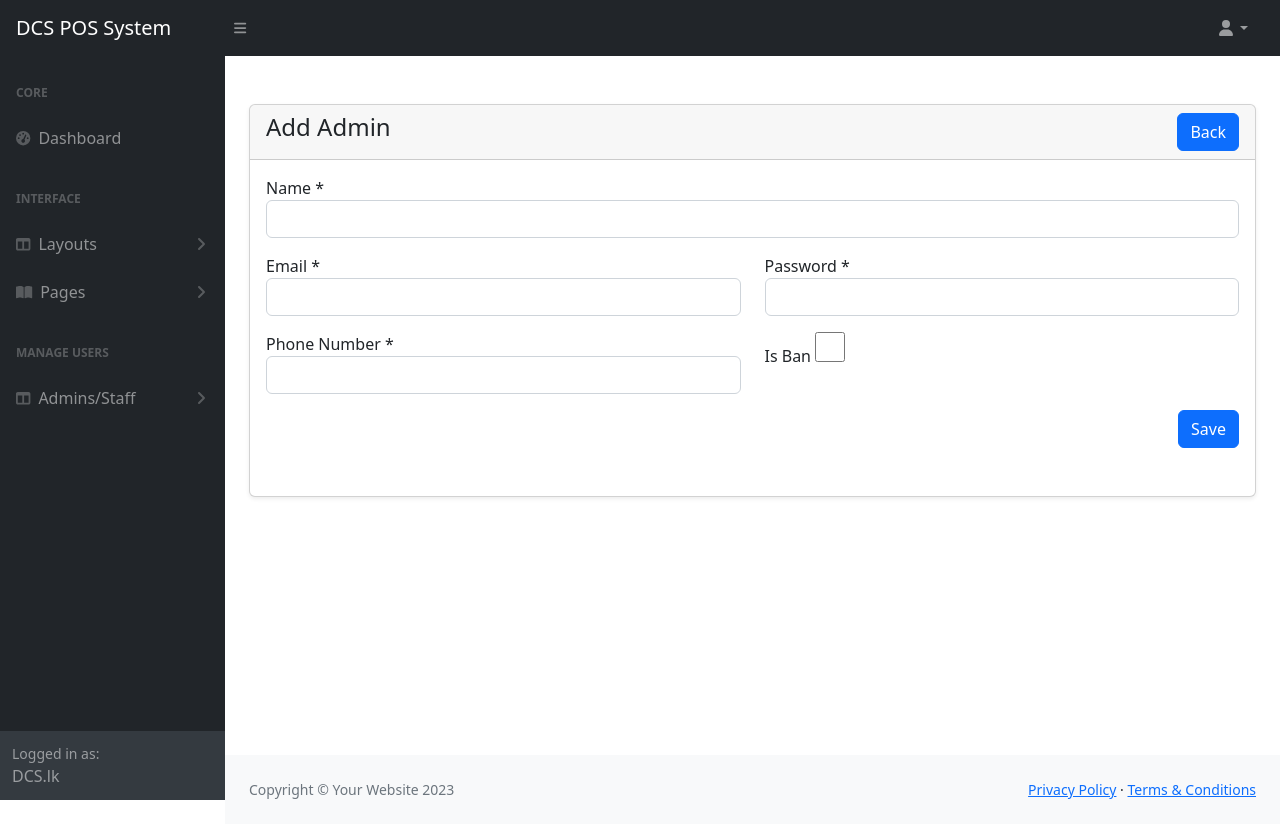
After one commit to daham24/DCS-POS-System, a PHP site: page /admin/admins-create.php in a window 1280 px wide. The commit adds this page. Run offline with PHP 8.4, Linux system fonts and the light colour scheme; some libraries are stand-ins or nearby versions.

Commit message:
Fourth commit

```diff
--- /dev/null
+++ b/admin/admins-create.php
@@ -0,0 +1,46 @@
+<?php include('includes/header.php');?>
+
+<div class="container-fluid px-4">
+
+  <div class="card mt-4 shadow-sm">
+      <div class="card-header">
+        <h4 class="mb-0">Add Admin
+          <a href="admins-create.php" class="btn btn-primary float-end">Back</a>
+        </h4>
+      </div>
+      <div class="card-body">
+       <?php alertMessage(); ?>
+       <form action="code.php" method="POST">
+          <div class="row">
+            <div class="col-md-12 mb-3">
+              <label for="">Name *</label>
+              <input type="text" name="name" required class="form-control"/>
+            </div>
+            <div class="col-md-6 mb-3">
+              <label for="">Email *</label>
+              <input type="email" name="email" required class="form-control"/>
+            </div>
+            <div class="col-md-6 mb-3">
+              <label for="">Password *</label>
+              <input type="password" name="password" required class="form-control"/>
+            </div>
+            <div class="col-md-6 mb-3">
+              <label for="">Phone Number *</label>
+              <input type="number" name="phone" required class="form-control"/>
+            </div>
+            <div class="col-md-3 mb-3">
+              <label for="">Is Ban</label>
+              <input type="checkbox" name="is_ban" style="width: 30px; height: 30px;" />
+            </div>
+            <div class="col-md-12 mb-3 text-end">
+              <button type="submit" name="saveAdmin" class="btn btn-primary">Save</button>
+            </div>
+          </div>
+
+       </form>
+      </div>
+  </div>
+
+</div>
+
+<?php include('includes/footer.php');?>
--- a/admin/includes/header.php
+++ b/admin/includes/header.php
@@ -1,3 +1,6 @@
+<?php
+require '../config/function.php'
+?>
 <!DOCTYPE html>
 <html lang="en">
     <head>
--- a/admin/includes/sidebar.php
+++ b/admin/includes/sidebar.php
@@ -8,6 +8,7 @@
                                 Dashboard
                             </a>
                             <div class="sb-sidenav-menu-heading">Interface</div>
+
                             <a class="nav-link collapsed" href="#" data-bs-toggle="collapse" data-bs-target="#collapseLayouts" aria-expanded="false" aria-controls="collapseLayouts">
                                 <div class="sb-nav-link-icon"><i class="fas fa-columns"></i></div>
                                 Layouts
@@ -50,15 +51,22 @@
                                     </div>
                                 </nav>
                             </div>
-                            <div class="sb-sidenav-menu-heading">Addons</div>
-                            <a class="nav-link" href="charts.html">
-                                <div class="sb-nav-link-icon"><i class="fas fa-chart-area"></i></div>
-                                Charts
+                            <div class="sb-sidenav-menu-heading">Manage Users</div>
+
+                             <a class="nav-link collapsed" href="#"
+                             data-bs-toggle="collapse"
+                             data-bs-target="#collapseAdmins"
+                             aria-expanded="false" aria-controls="collapseAdmins">
+                                <div class="sb-nav-link-icon"><i class="fas fa-columns"></i></div>
+                                Admins/Staff
+                                <div class="sb-sidenav-collapse-arrow"><i class="fas fa-angle-down"></i></div>
                             </a>
-                            <a class="nav-link" href="tables.html">
-                                <div class="sb-nav-link-icon"><i class="fas fa-table"></i></div>
-                                Tables
-                            </a>
+                            <div class="collapse" id="collapseAdmins" aria-labelledby="headingOne" data-bs-parent="#sidenavAccordion">
+                                <nav class="sb-sidenav-menu-nested nav">
+                                    <a class="nav-link" href="admins-create.php">Add Admins</a>
+                                    <a class="nav-link" href="admins.php">View Admins</a>
+                                </nav>
+                            </div>
                         </div>
                     </div>
                     <div class="sb-sidenav-footer">
--- a/config/function.php
+++ b/config/function.php
@@ -3,10 +3,14 @@ session_start();
 
 require 'dbCon.php';
 
-//Input field validation
-function validate($inputData){
+// Input field validation
+function validate($inputData) {
+  global $conn;
 
-  global $conn;
+  if (!is_string($inputData)) {
+      return ''; // Return an empty string or handle it appropriately
+  }
+
   $validatedData = mysqli_real_escape_string($conn, $inputData);
   return trim($validatedData);
 }
```
Also changed, not shown: admin/admins.php (added, +64 -0 lines), admin/code.php (added, +45 -0 lines), 1 other file.
